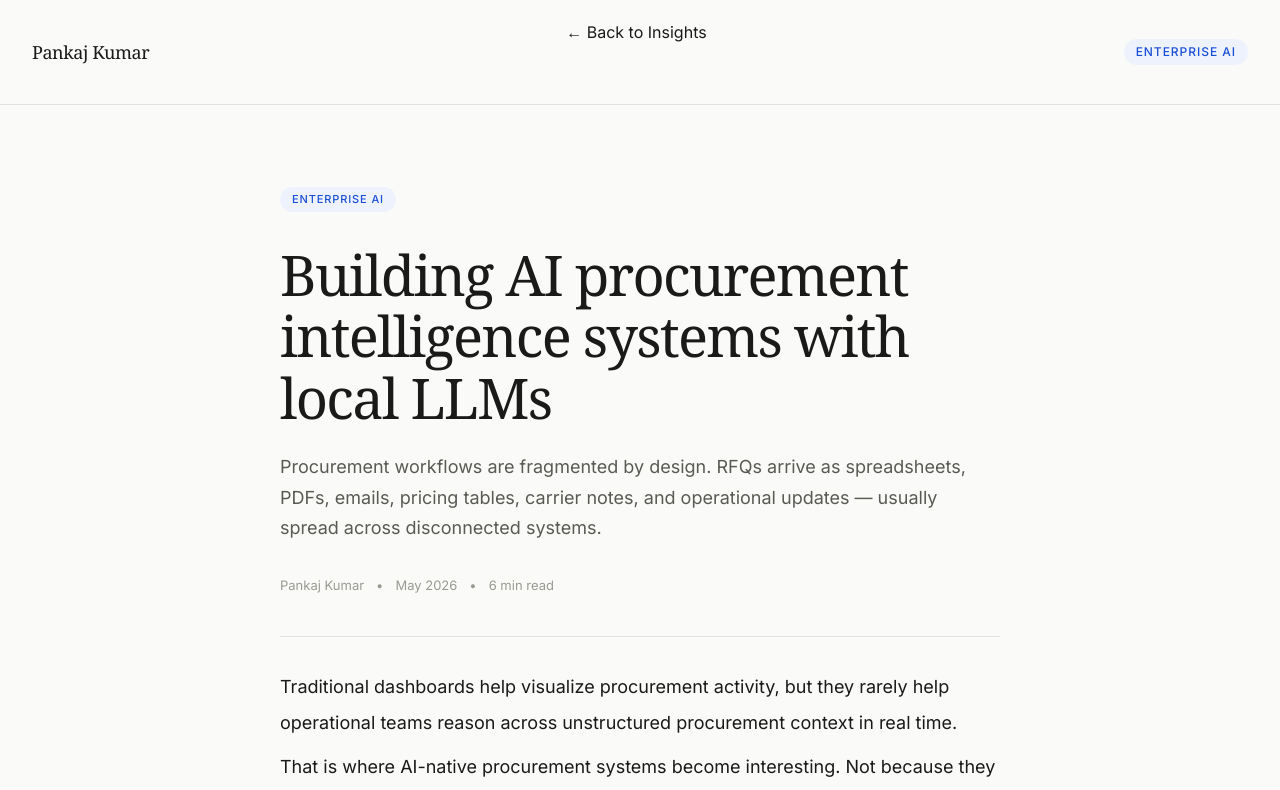
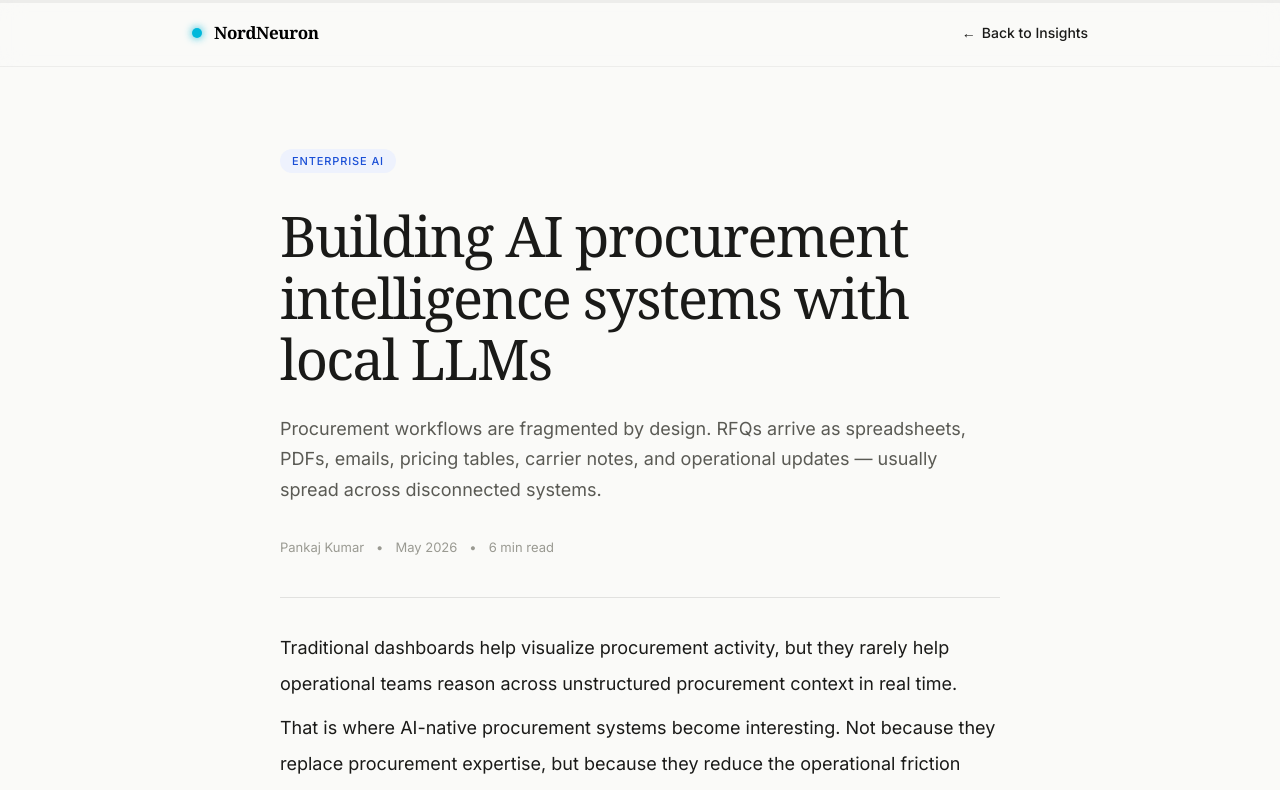
Before and after one commit to pankajlp/pankaj-portfolio, a Next.js app: page /insights/building-ai-procurement-intelligence-systems in a window 1280 px wide. Shown: the top 790 px of the page. Built offline with nearby package versions, Linux system fonts and the light colour scheme.

Commit message:
Update headers inside all 6 insights articles to match the clean backtracking navigation bar styling

```diff
--- a/app/insights/building-ai-procurement-intelligence-systems/page.tsx
+++ b/app/insights/building-ai-procurement-intelligence-systems/page.tsx
@@ -34,30 +34,32 @@ useEffect(() => {
 }, []);
   return (
     <main className="min-h-screen bg-[#fafaf8] text-[#1a1a18]">
-      {/* Header */}
-      <header className="border-b border-black/10 px-8 py-5 flex items-center justify-between">
-        <span className="text-[18px] tracking-tight font-serif">
-          Pankaj Kumar
-        </span>
-        <a
-  href="/insights"
-  className="inline-flex items-center gap-2 text-white/40 hover:text-cyan-300 transition-colors duration-300 mb-10"
->
-  <div className="fixed top-0 left-0 w-full h-[3px] bg-white/5 z-[200]">
+      {/* Scroll Progress Bar */}
+      <div className="fixed top-0 left-0 w-full h-[3px] bg-black/5 z-[200]">
+        <div
+          className="h-full bg-cyan-400 transition-all duration-150"
+          style={{ width: `${scrollProgress}%` }}
+        />
+      </div>
 
-  <div
-    className="h-full bg-cyan-400 transition-all duration-150"
-    style={{
-      width: `${scrollProgress}%`,
-    }}
-  />
-</div>
-  ← Back to Insights
-</a>
-        <span className="text-[12px] font-medium text-[#1a4fd6] bg-[#eef2fd] px-3 py-1 rounded-full uppercase tracking-[0.08em]">
-          Enterprise AI
-        </span>
-      </header>
+      {/* Clean Navigation Bar */}
+      <nav className="sticky top-0 z-50 bg-[#fafaf8]/85 backdrop-blur-md border-b border-black/5 px-6 py-5">
+        <div className="max-w-4xl mx-auto flex items-center justify-between">
+          <a href="/" className="flex items-center gap-3 shrink-0">
+            {/* Accent Dot */}
+            <div className="w-2.5 h-2.5 rounded-full bg-cyan-500 shadow-[0_0_8px_#06b6d4]" />
+            <span className="text-[17px] font-bold tracking-tight font-serif text-black">
+              NordNeuron
+            </span>
+          </a>
+          <a
+            href="/insights"
+            className="text-sm font-medium text-[#6b7280] hover:text-[#1a4fd6] transition-colors duration-300 flex items-center gap-1.5"
+          >
+            <span>←</span> Back to Insights
+          </a>
+        </div>
+      </nav>
 
       {/* Article */}
       <article className="max-w-3xl mx-auto px-6 py-20">
--- a/app/insights/fine-tuning-vs-prompting-the-real-tradeoff/page.tsx
+++ b/app/insights/fine-tuning-vs-prompting-the-real-tradeoff/page.tsx
@@ -28,21 +28,24 @@ export default function ArticlePage() {
         />
       </div>
 
-      {/* Header */}
-      <header className="border-b border-black/10 px-8 py-5 flex items-center justify-between">
-        <span className="text-[18px] tracking-tight font-serif">
-          Pankaj Kumar
-        </span>
-        <a
-          href="/insights"
-          className="inline-flex items-center gap-2 text-[#6b7280] hover:text-[#1a4fd6] transition-colors duration-300 text-sm font-medium"
-        >
-          ← Back to Insights
-        </a>
-        <span className="text-[12px] font-medium text-[#1a4fd6] bg-[#eef2fd] px-3 py-1 rounded-full uppercase tracking-[0.08em]">
-          LLM Engineering
-        </span>
-      </header>
+      {/* Clean Navigation Bar */}
+      <nav className="sticky top-0 z-50 bg-[#fafaf8]/85 backdrop-blur-md border-b border-black/5 px-6 py-5">
+        <div className="max-w-4xl mx-auto flex items-center justify-between">
+          <a href="/" className="flex items-center gap-3 shrink-0">
+            {/* Accent Dot */}
+            <div className="w-2.5 h-2.5 rounded-full bg-cyan-500 shadow-[0_0_8px_#06b6d4]" />
+            <span className="text-[17px] font-bold tracking-tight font-serif text-black">
+              NordNeuron
+            </span>
+          </a>
+          <a
+            href="/insights"
+            className="text-sm font-medium text-[#6b7280] hover:text-[#1a4fd6] transition-colors duration-300 flex items-center gap-1.5"
+          >
+            <span>←</span> Back to Insights
+          </a>
+        </div>
+      </nav>
 
       {/* Article */}
       <article className="max-w-3xl mx-auto px-6 py-20">
--- a/app/insights/from-dashboards-to-intelligence-systems/page.tsx
+++ b/app/insights/from-dashboards-to-intelligence-systems/page.tsx
@@ -34,30 +34,32 @@ useEffect(() => {
 }, []);
   return (
     <main className="min-h-screen bg-[#fafaf8] text-[#1a1a18]">
-      {/* Header */}
-      <header className="border-b border-black/10 px-8 py-5 flex items-center justify-between">
-        <span className="text-[18px] tracking-tight font-serif">
-          Pankaj Kumar
-        </span>
-        <a
-  href="/insights"
-  className="inline-flex items-center gap-2 text-white/40 hover:text-cyan-300 transition-colors duration-300 mb-10"
->
-  <div className="fixed top-0 left-0 w-full h-[3px] bg-white/5 z-[200]">
+      {/* Scroll Progress Bar */}
+      <div className="fixed top-0 left-0 w-full h-[3px] bg-black/5 z-[200]">
+        <div
+          className="h-full bg-cyan-400 transition-all duration-150"
+          style={{ width: `${scrollProgress}%` }}
+        />
+      </div>
 
-  <div
-    className="h-full bg-cyan-400 transition-all duration-150"
-    style={{
-      width: `${scrollProgress}%`,
-    }}
-  />
-</div>
-  ← Back to Insights
-</a>
-        <span className="text-[12px] font-medium text-[#1a4fd6] bg-[#eef2fd] px-3 py-1 rounded-full uppercase tracking-[0.08em]">
-          Enterprise AI
-        </span>
-      </header>
+      {/* Clean Navigation Bar */}
+      <nav className="sticky top-0 z-50 bg-[#fafaf8]/85 backdrop-blur-md border-b border-black/5 px-6 py-5">
+        <div className="max-w-4xl mx-auto flex items-center justify-between">
+          <a href="/" className="flex items-center gap-3 shrink-0">
+            {/* Accent Dot */}
+            <div className="w-2.5 h-2.5 rounded-full bg-cyan-500 shadow-[0_0_8px_#06b6d4]" />
+            <span className="text-[17px] font-bold tracking-tight font-serif text-black">
+              NordNeuron
+            </span>
+          </a>
+          <a
+            href="/insights"
+            className="text-sm font-medium text-[#6b7280] hover:text-[#1a4fd6] transition-colors duration-300 flex items-center gap-1.5"
+          >
+            <span>←</span> Back to Insights
+          </a>
+        </div>
+      </nav>
 
       {/* Article */}
       <article className="max-w-3xl mx-auto px-6 py-20">
--- a/app/insights/llmops-what-enterprise-teams-miss/page.tsx
+++ b/app/insights/llmops-what-enterprise-teams-miss/page.tsx
@@ -28,21 +28,24 @@ export default function ArticlePage() {
         />
       </div>
 
-      {/* Header */}
-      <header className="border-b border-black/10 px-8 py-5 flex items-center justify-between">
-        <span className="text-[18px] tracking-tight font-serif">
-          Pankaj Kumar
-        </span>
-        <a
-          href="/insights"
-          className="inline-flex items-center gap-2 text-[#6b7280] hover:text-[#1a4fd6] transition-colors duration-300 text-sm font-medium"
-        >
-          ← Back to Insights
-        </a>
-        <span className="text-[12px] font-medium text-[#1a4fd6] bg-[#eef2fd] px-3 py-1 rounded-full uppercase tracking-[0.08em]">
-          LLMOps
-        </span>
-      </header>
+      {/* Clean Navigation Bar */}
+      <nav className="sticky top-0 z-50 bg-[#fafaf8]/85 backdrop-blur-md border-b border-black/5 px-6 py-5">
+        <div className="max-w-4xl mx-auto flex items-center justify-between">
+          <a href="/" className="flex items-center gap-3 shrink-0">
+            {/* Accent Dot */}
+            <div className="w-2.5 h-2.5 rounded-full bg-cyan-500 shadow-[0_0_8px_#06b6d4]" />
+            <span className="text-[17px] font-bold tracking-tight font-serif text-black">
+              NordNeuron
+            </span>
+          </a>
+          <a
+            href="/insights"
+            className="text-sm font-medium text-[#6b7280] hover:text-[#1a4fd6] transition-colors duration-300 flex items-center gap-1.5"
+          >
+            <span>←</span> Back to Insights
+          </a>
+        </div>
+      </nav>
 
       {/* Article */}
       <article className="max-w-3xl mx-auto px-6 py-20">
--- a/app/insights/text-to-sql-for-operational-analytics/page.tsx
+++ b/app/insights/text-to-sql-for-operational-analytics/page.tsx
@@ -28,21 +28,24 @@ export default function ArticlePage() {
         />
       </div>
 
-      {/* Header */}
-      <header className="border-b border-black/10 px-8 py-5 flex items-center justify-between">
-        <span className="text-[18px] tracking-tight font-serif">
-          Pankaj Kumar
-        </span>
-        <a
-          href="/insights"
-          className="inline-flex items-center gap-2 text-[#6b7280] hover:text-[#1a4fd6] transition-colors duration-300 text-sm font-medium"
-        >
-          ← Back to Insights
-        </a>
-        <span className="text-[12px] font-medium text-[#1a4fd6] bg-[#eef2fd] px-3 py-1 rounded-full uppercase tracking-[0.08em]">
-          Analytics Engineering
-        </span>
-      </header>
+      {/* Clean Navigation Bar */}
+      <nav className="sticky top-0 z-50 bg-[#fafaf8]/85 backdrop-blur-md border-b border-black/5 px-6 py-5">
+        <div className="max-w-4xl mx-auto flex items-center justify-between">
+          <a href="/" className="flex items-center gap-3 shrink-0">
+            {/* Accent Dot */}
+            <div className="w-2.5 h-2.5 rounded-full bg-cyan-500 shadow-[0_0_8px_#06b6d4]" />
+            <span className="text-[17px] font-bold tracking-tight font-serif text-black">
+              NordNeuron
+            </span>
+          </a>
+          <a
+            href="/insights"
+            className="text-sm font-medium text-[#6b7280] hover:text-[#1a4fd6] transition-colors duration-300 flex items-center gap-1.5"
+          >
+            <span>←</span> Back to Insights
+          </a>
+        </div>
+      </nav>
 
       {/* Article */}
       <article className="max-w-3xl mx-auto px-6 py-20">
--- a/app/insights/why-rag-fails-in-production/page.tsx
+++ b/app/insights/why-rag-fails-in-production/page.tsx
@@ -28,21 +28,24 @@ export default function ArticlePage() {
         />
       </div>
 
-      {/* Header */}
-      <header className="border-b border-black/10 px-8 py-5 flex items-center justify-between">
-        <span className="text-[18px] tracking-tight font-serif">
-          Pankaj Kumar
-        </span>
-        <a
-          href="/insights"
-          className="inline-flex items-center gap-2 text-[#6b7280] hover:text-[#1a4fd6] transition-colors duration-300 text-sm font-medium"
-        >
-          ← Back to Insights
-        </a>
-        <span className="text-[12px] font-medium text-[#1a4fd6] bg-[#eef2fd] px-3 py-1 rounded-full uppercase tracking-[0.08em]">
-          Enterprise AI
-        </span>
-      </header>
+      {/* Clean Navigation Bar */}
+      <nav className="sticky top-0 z-50 bg-[#fafaf8]/85 backdrop-blur-md border-b border-black/5 px-6 py-5">
+        <div className="max-w-4xl mx-auto flex items-center justify-between">
+          <a href="/" className="flex items-center gap-3 shrink-0">
+            {/* Accent Dot */}
+            <div className="w-2.5 h-2.5 rounded-full bg-cyan-500 shadow-[0_0_8px_#06b6d4]" />
+            <span className="text-[17px] font-bold tracking-tight font-serif text-black">
+              NordNeuron
+            </span>
+          </a>
+          <a
+            href="/insights"
+            className="text-sm font-medium text-[#6b7280] hover:text-[#1a4fd6] transition-colors duration-300 flex items-center gap-1.5"
+          >
+            <span>←</span> Back to Insights
+          </a>
+        </div>
+      </nav>
 
       {/* Article */}
       <article className="max-w-3xl mx-auto px-6 py-20">
```
